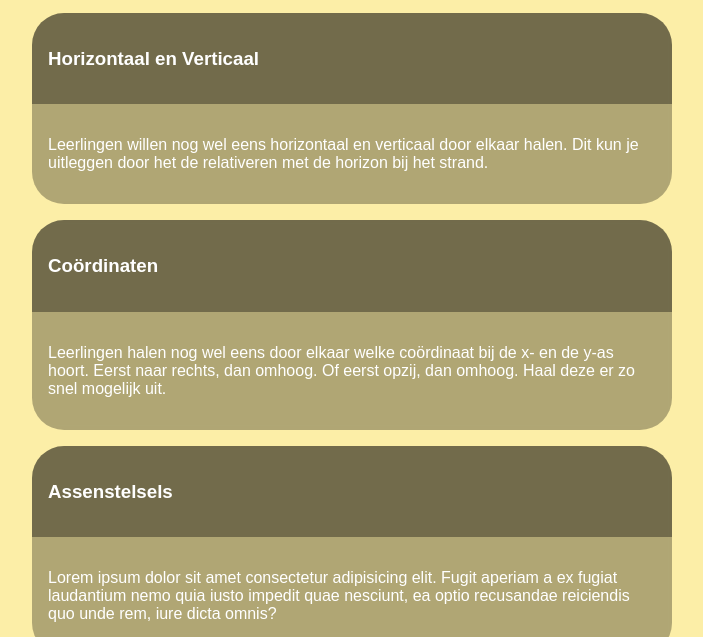
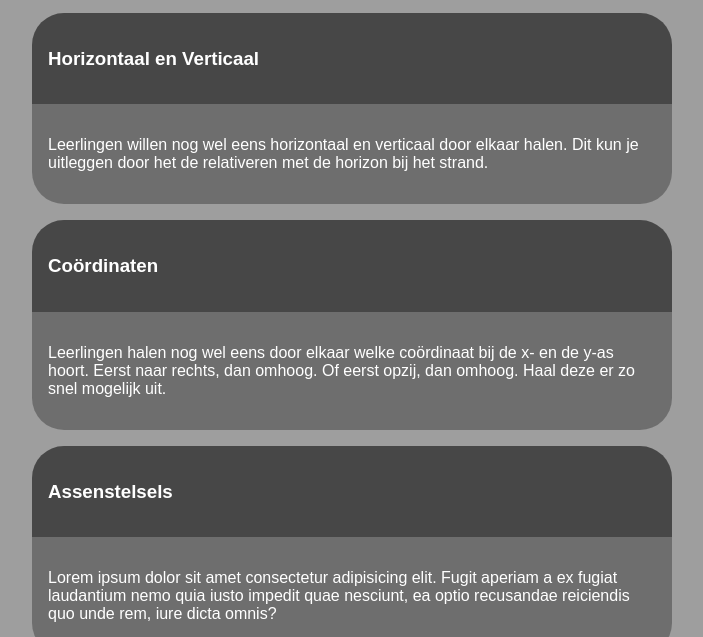
Before and after one commit to NertNiels/Misconcepten, a website: page docs/index.html in a window 1280 px wide. Shown: the part 163-800 px from the top of the page, without its empty margins (288-991 px from the left). Drawn offline with Linux system fonts and the light colour scheme; the site is published under a folder, as on GitHub Pages, so addresses that start at the root find nothing; a web font is replaced by a local one.

Commit message:
Update style.css

```diff
--- a/docs/style.css
+++ b/docs/style.css
@@ -6,7 +6,7 @@ html {
 
 body {
     background-color: #fceea7;
-    background-image: url(/bg.jpg);
+    background-image: url(bg.jpg);
     background-size: cover;
     font-family: 'M PLUS 1 Code', sans-serif;
     padding:0;
```
